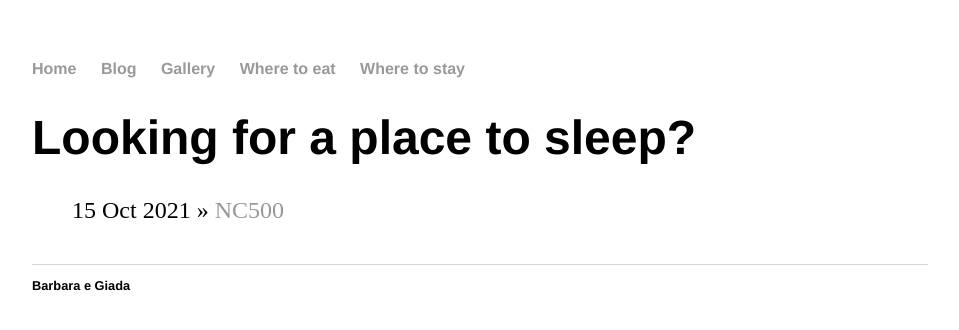
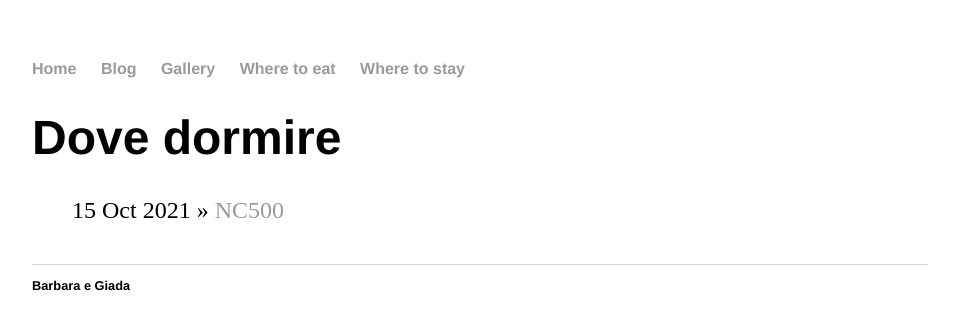
Before and after one commit to nc500/nc500, a Jekyll site: the page built from stay/index.html, in a window 1280 px wide. Shown: the top 330 px of the page, without its empty margins (160-1119 px from the left). Built offline with Jekyll 4.4.1, drawn with Linux system fonts in a browser that asks for light colours.

Commit message:
Update index.html

```diff
--- a/stay/index.html
+++ b/stay/index.html
@@ -1,6 +1,6 @@
 ---
 layout: default
-title: Looking for a place to sleep?
+title: Dove dormire
 ---
 <h1>{{ page.title }}</h1>
 <ul class="posts">{% for post in site.posts %}<li><span>{{ post.date | date_to_string }}</span> » <a href="{{ post.url }}" title="{{ post.title }}">{{ post.title }}</a></li>
```
